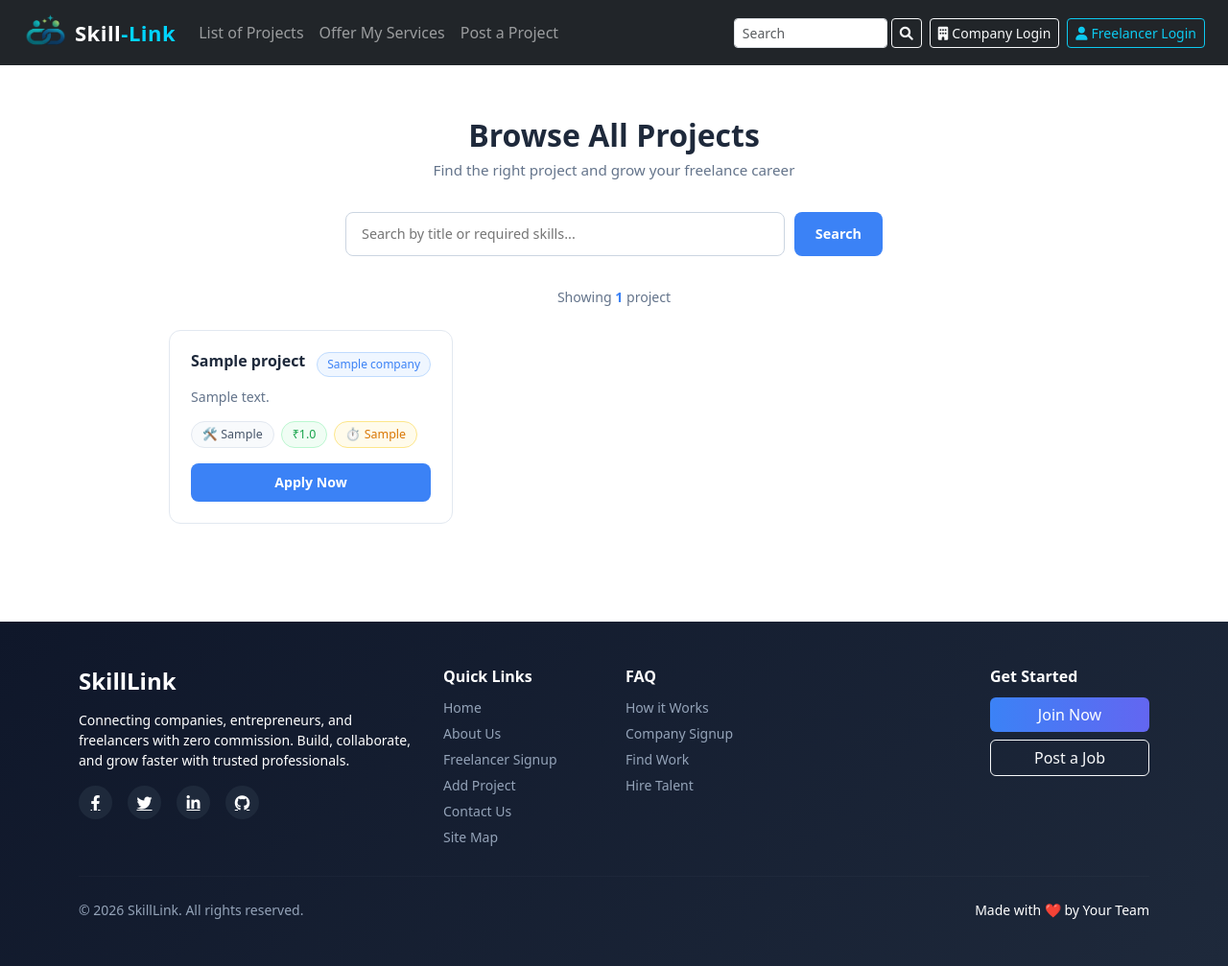
After one commit to Mr-Satyajeet-Patil/Skill-Link, a Django app: page /company/listofprojects/ in a window 1280 px wide. The commit adds this page. Shown: the whole page at 96% size. Run offline with Django 5.2, Linux system fonts and the light colour scheme; tables that the repository leaves empty hold one stand-in row (values such as "Sample post").

Commit message:
implement project management updates with new listofprojects page, route changes, view updates, and UI improvements across company and freelancer modules

```diff
--- a/SkillLink/urls.py
+++ b/SkillLink/urls.py
@@ -16,7 +16,8 @@ Including another URLconf
 """
 from django.contrib import admin
 from django.urls import include, path
-from skilllinkapp import views
+from skilllinkapp  import views
+
 urlpatterns = [
     path('admin/', admin.site.urls),
     path('', views.base, name='base'),
--- a/companyapp/templates/company/companylogin.html
+++ b/companyapp/templates/company/companylogin.html
@@ -1,3 +1,4 @@
+
 {% extends 'base.html' %}
 {% block content %}
 
--- /dev/null
+++ b/companyapp/templates/company/listofprojects.html
@@ -0,0 +1,263 @@
+{% extends "base.html" %}
+{% load static %}
+
+{% block content %}
+
+<style>
+  .lp-wrapper {
+    max-width: 960px;
+    margin: auto;
+    padding: 30px 16px;
+  }
+
+  .lp-header {
+    text-align: center;
+    margin-bottom: 32px;
+  }
+
+  .lp-header h2 {
+    font-size: 2rem;
+    font-weight: 700;
+    color: #1e293b;
+    margin-bottom: 6px;
+  }
+
+  .lp-header p {
+    color: #64748b;
+    font-size: 0.95rem;
+  }
+
+  /* Search */
+  .lp-search {
+    display: flex;
+    gap: 10px;
+    margin-bottom: 32px;
+    max-width: 560px;
+    margin-left: auto;
+    margin-right: auto;
+  }
+
+  .lp-search input {
+    flex: 1;
+    padding: 11px 16px;
+    border-radius: 8px;
+    border: 1px solid #cbd5e1;
+    font-size: 0.9rem;
+    outline: none;
+    color: #1e293b;
+    transition: border 0.2s;
+  }
+
+  .lp-search input:focus {
+    border-color: #3b82f6;
+  }
+
+  .lp-search button {
+    padding: 11px 22px;
+    background: #3b82f6;
+    color: white;
+    border: none;
+    border-radius: 8px;
+    font-weight: 600;
+    font-size: 0.9rem;
+    cursor: pointer;
+    transition: background 0.2s;
+  }
+
+  .lp-search button:hover {
+    background: #2563eb;
+  }
+
+  /* Cards Grid */
+  .lp-grid {
+    display: grid;
+    grid-template-columns: repeat(auto-fill, minmax(280px, 1fr));
+    gap: 20px;
+  }
+
+  .lp-card {
+    background: #fff;
+    border: 1px solid #e2e8f0;
+    border-radius: 12px;
+    padding: 22px;
+    transition: box-shadow 0.2s, transform 0.2s;
+  }
+
+  .lp-card:hover {
+    box-shadow: 0 8px 24px rgba(0,0,0,0.08);
+    transform: translateY(-3px);
+  }
+
+  .lp-card-top {
+    display: flex;
+    justify-content: space-between;
+    align-items: flex-start;
+    margin-bottom: 10px;
+  }
+
+  .lp-card h4 {
+    font-size: 1rem;
+    font-weight: 700;
+    color: #1e293b;
+    margin: 0;
+    flex: 1;
+  }
+
+  .lp-company-badge {
+    font-size: 0.75rem;
+    background: #eff6ff;
+    color: #3b82f6;
+    border: 1px solid #bfdbfe;
+    padding: 3px 10px;
+    border-radius: 20px;
+    white-space: nowrap;
+    margin-left: 8px;
+  }
+
+  .lp-desc {
+    font-size: 0.88rem;
+    color: #64748b;
+    margin-bottom: 14px;
+    line-height: 1.55;
+    display: -webkit-box;
+    -webkit-line-clamp: 3;
+    -webkit-box-orient: vertical;
+    overflow: hidden;
+  }
+
+  .lp-tags {
+    display: flex;
+    flex-wrap: wrap;
+    gap: 7px;
+    margin-bottom: 16px;
+  }
+
+  .lp-tag {
+    font-size: 0.78rem;
+    padding: 4px 11px;
+    border-radius: 20px;
+    border: 1px solid #e2e8f0;
+    color: #475569;
+    background: #f8fafc;
+  }
+
+  .lp-tag.budget {
+    color: #16a34a;
+    background: #f0fdf4;
+    border-color: #bbf7d0;
+  }
+
+  .lp-tag.duration {
+    color: #d97706;
+    background: #fffbeb;
+    border-color: #fde68a;
+  }
+
+  .lp-apply-btn {
+    display: block;
+    text-align: center;
+    padding: 9px;
+    background: #3b82f6;
+    color: white;
+    border-radius: 8px;
+    text-decoration: none;
+    font-size: 0.88rem;
+    font-weight: 600;
+    transition: background 0.2s;
+  }
+
+  .lp-apply-btn:hover {
+    background: #2563eb;
+    color: white;
+  }
+
+  /* Empty */
+  .lp-empty {
+    text-align: center;
+    padding: 70px 20px;
+    color: #94a3b8;
+  }
+
+  .lp-empty-icon {
+    font-size: 3rem;
+    margin-bottom: 12px;
+  }
+
+  /* Stats bar */
+  .lp-stats {
+    text-align: center;
+    margin-bottom: 24px;
+    font-size: 0.88rem;
+    color: #64748b;
+  }
+
+  .lp-stats strong {
+    color: #3b82f6;
+  }
+</style>
+
+<div class="lp-wrapper">
+
+  <!-- Header -->
+  <div class="lp-header">
+    <h2>Browse All Projects</h2>
+    <p>Find the right project and grow your freelance career</p>
+  </div>
+
+  <!-- Search -->
+  <form method="GET" action="">
+    <div class="lp-search">
+      <input
+        type="text"
+        name="search"
+        placeholder="Search by title or required skills..."
+        value="{{ search }}"
+      />
+      <button type="submit">Search</button>
+    </div>
+  </form>
+
+  <!-- Stats -->
+  {% if projects %}
+  <div class="lp-stats">
+    Showing <strong>{{ projects|length }}</strong> project{{ projects|length|pluralize }}
+    {% if search %} for "<strong>{{ search }}</strong>"{% endif %}
+  </div>
+  {% endif %}
+
+  <!-- Grid -->
+  <div class="lp-grid">
+    {% if projects %}
+      {% for proj in projects %}
+      <div class="lp-card">
+        <div class="lp-card-top">
+          <h4>{{ proj.title }}</h4>
+          <span class="lp-company-badge">{{ proj.companyname }}</span>
+        </div>
+
+        <p class="lp-desc">{{ proj.description }}</p>
+
+        <div class="lp-tags">
+          <span class="lp-tag">🛠 {{ proj.requiredskills }}</span>
+          <span class="lp-tag budget">₹{{ proj.budget }}</span>
+          <span class="lp-tag duration">⏱ {{ proj.duration }}</span>
+        </div>
+
+        <!-- Link to freelancer login to apply -->
+        <a href="{% url 'freelancerapp:freelancerlogin' %}" class="lp-apply-btn">
+          Apply Now
+        </a>
+      </div>
+      {% endfor %}
+
+    {% else %}
+      <div class="lp-empty" style="grid-column: 1 / -1;">
+        <div class="lp-empty-icon">📭</div>
+        <p>No projects found{% if search %} for "<strong>{{ search }}</strong>"{% endif %}.</p>
+      </div>
+    {% endif %}
+  </div>
+
+</div>
+
+{% endblock %}
--- a/companyapp/templates/company/postproject.html
+++ b/companyapp/templates/company/postproject.html
@@ -1,5 +1,5 @@
-{% extends 'base.html' %}
-{% block content %}
+{% extends 'company/companypanel.html' %}
+{% block contentcompany %}
 
 <div class="container py-4">
 
--- a/companyapp/urls.py
+++ b/companyapp/urls.py
@@ -12,6 +12,8 @@ urlpatterns = [
         path('companypanel/', views.companypanel, name='companypanel'),
         path('managecompany/', views.manage_profile, name= 'managecompany'),
         path('postproject/', views.postproject, name='postproject'),
+        path('companylogout/', views.companylogout, name='companylogout'),
+        path('listofprojects/', views.listofprojects, name='listofprojects'),
 ]
 
 
--- a/companyapp/views.py
+++ b/companyapp/views.py
@@ -14,7 +14,7 @@ def companypanel(request):
     company_id = request.session.get('company_id')
 
     if not company_id:
-        return redirect('companylogin')
+        return redirect('companyapp:companylogin')
 
     comp = company.objects.get(id=company_id)
 
@@ -54,7 +54,7 @@ def companysignup(request):
         new_company.save()
 
         messages.success(request, "Account created successfully")
-        #return redirect('companylogin')
+
 
     return render(request, 'company/companysignup.html')
 
@@ -99,7 +99,7 @@ def manage_profile(request):
     else:
         form = CompanyProfileForm(instance=comp)
 
-    return render(request, 'company/managecompany.html', {'form': form})
+    return render(request, 'company/managecompany.html', {'form': form , 'company': comp})
 
 
 
@@ -112,7 +112,7 @@ def postproject(request):
 
     # 🔴 Not logged in → redirect to login
     if not company_id:
-        return redirect('/company/login/?next=/company/postproject/')
+        return redirect('companyapp:companylogin')
 
     # 🔴 Safe fetch
     try:
@@ -147,4 +147,17 @@ def postproject(request):
     # 🔴 Fetch projects
     projects = project.objects.filter(companyname=company_obj)
 
-    return render(request, 'company/postproject.html', {'projects': projects})
+    return render(request, 'company/postproject.html', {'projects': projects , 'company': company_obj})
+
+def companylogout(request):
+    request.session.flush()  # clears all session data
+    return redirect('companyapp:companylogin')
+
+def listofprojects(request):
+    projects = project.objects.all()
+    search = request.GET.get('search', '')
+    if search:
+        projects = projects.filter(title__icontains=search) | \
+                   projects.filter(requiredskills__icontains=search)
+    return render(request, 'company/listofprojects.html', {'projects': projects, 'search': search})
+    return redirect('companyapp:companylogin')
--- a/freelancerapp/templates/freelancer/findproject.html
+++ b/freelancerapp/templates/freelancer/findproject.html
@@ -1,7 +1,7 @@
 {% extends "freelancer/freelancerpanel.html" %}
 
 {% block contentfreelancer %}
-<br><br><br>
+
 
 <style>
   .fp-wrapper {
--- a/freelancerapp/urls.py
+++ b/freelancerapp/urls.py
@@ -11,4 +11,5 @@ urlpatterns = [
      path('freelancerpanel/', views.freelancerpanel, name='freelancerpanel'),
       path('managefreelancer/', views.manage_profile, name= 'managefreelancer'),
       path('findproject/', views.find_project, name='findproject'),
+      path('freelancerlogout/', views.freelancerlogout, name='freelancerlogout'),
 ]
--- a/skilllinkapp/views.py
+++ b/skilllinkapp/views.py
@@ -1,7 +1,7 @@
 from django.shortcuts import render, redirect
 from django.contrib.auth.models import User
 from django.contrib import messages
-from .models import enquiry as Enquiry
+from .models import enquiry as Enquiry, project
 
 
 from urllib import request
--- a/templates/base.html
+++ b/templates/base.html
@@ -132,8 +132,8 @@
       <!-- Left menu -->
       <ul class="navbar-nav me-auto mb-0">
         <li class="nav-item">
-          <a class="nav-link" href="#">List of Projects</a>
-        </li>
+          <a class="nav-link" href="{% url 'companyapp:listofprojects' %}">List of Projects</a>
+                </li>
         <li class="nav-item">
           <a class="nav-link" href="#">Offer My Services</a>
         </li>
--- a/templates/joinnow.html
+++ b/templates/joinnow.html
@@ -16,12 +16,12 @@
         <!-- OPTIONS -->
         <div class="d-flex gap-4 justify-content-center flex-wrap">
 
-            <a href="{% url 'freelancersignup' %}"
+            <a href="{% url 'freelancerapp:freelancersignup' %}"
                class="btn btn-outline-light px-5 py-3 rounded-4 shadow">
                 👨‍💻 Freelancer
             </a>
 
-            <a href="{% url 'companysignup' %}"
+            <a href="{% url 'companyapp:companysignup' %}"
                class="btn btn-warning px-5 py-3 rounded-4 shadow fw-bold">
                 🏢 Company
             </a>
--- a/templates/sitemap.html
+++ b/templates/sitemap.html
@@ -19,8 +19,7 @@
             <div class="card shadow-sm p-3">
                 <h4><i class="fas fa-user text-primary"></i> User</h4>
                 <ul class="list-unstyled mt-3">
-                    <li><i class="fas fa-home"></i>
-                        <a href="{% url 'home' %}"> Home</a></li>
+
                     <li><i class="fas fa-info-circle"></i>
                         <a href="{% url 'about' %}"> About Us</a></li>
                     <li><i class="fas fa-question-circle"></i>
```
Also changed, not shown: companyapp/templates/company/companypanel.html (+8 -2 lines), freelancerapp/templates/freelancer/freelancerpanel.html (+8 -2 lines), freelancerapp/views.py (+9 -4 lines).
